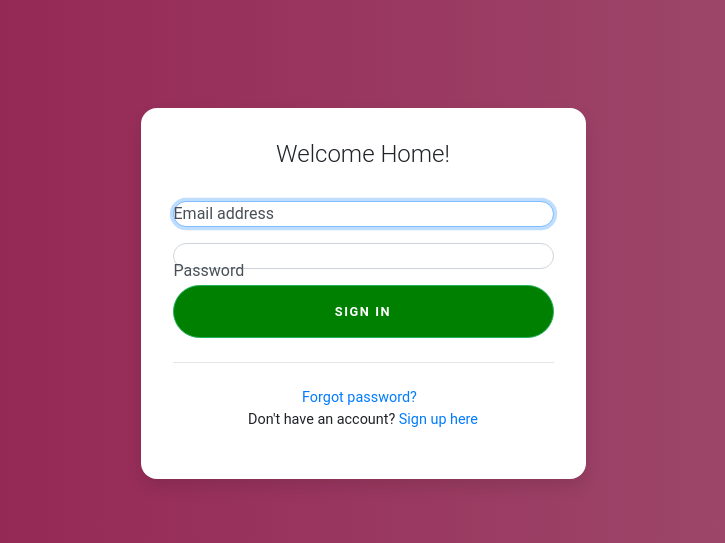
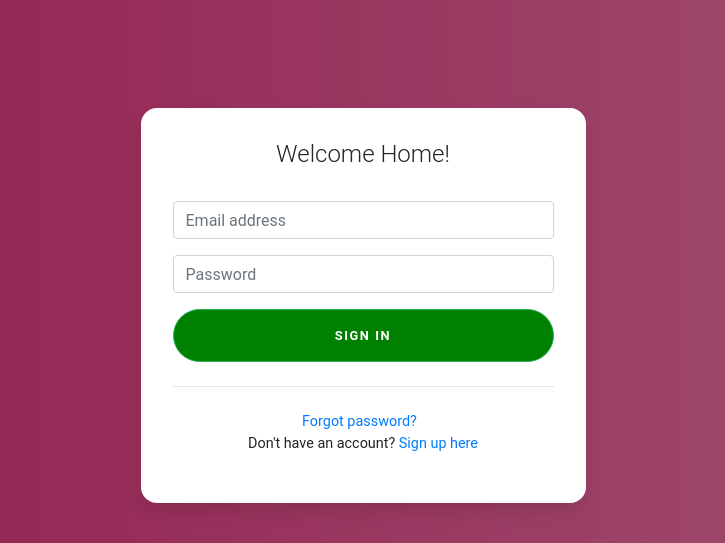
Before and after one commit to aboli-mahajan/ISDesign, a Flask app: page /login in a window 1280 px wide. Shown: the part 88-631 px from the top of the page, without its empty margins (277-1002 px from the left). Run offline with Flask 2, Linux system fonts and the light colour scheme; some libraries are stand-ins or nearby versions.

Commit message:
Login file changes. Only html file

```diff
--- a/templates/login.html
+++ b/templates/login.html
@@ -14,7 +14,7 @@
   <body>
 	  <div id="header">
     <div id="header-content">
-        <img class="center"  src="../Logosignin.png"/>
+        <img class="center"  src="static/images/Logosignin.png"/>
     </div>
 </div>
   <p>&nbsp;</p>
@@ -28,21 +28,21 @@
           <div class="card-body">
             <h5 class="card-title text-center">Welcome Home!</h5>
             <form class="form-signin" method="POST">
-              <div class="form-label-group">
+              <div class="form-group">
 
-                <label for="inputEmail">Email address</label>
-				  <input type="email" id="inputEmail" name="username" class="form-control" placeholder="Email address" required autofocus>
+
+                  <input type="email"  id="inputEmail" class="form-control" name="username" placeholder="Email address" required="required">
               </div>
 
-              <div class="form-label-group">
-                <label for="inputPassword" style="padding-top: 15px;">Password</label>
-				  <input type="password" name="pass" id="inputPassword" class="form-control" placeholder="Password" required>
+              <div class="form-group">
+
+                  <input type="password" id="inputPassword" class="form-control" name="pass" placeholder="Password" required="required">
               </div>
 
               <button id = "btn_signin" class="btn btn-lg btn-primary btn-block text-uppercase" type="submit">Sign in</button>
               <hr class="my-4">
 			  <div class = "passwordsignup">
-              <p><a href="https:www.google.com"> Forgot password? &nbsp;</a> <br/> Don't have an account? <a href="https:www.google.com"> Sign up here </a></p>
+              <p><a href="https:www.google.com"> Forgot password? &nbsp;</a> <br/> Don't have an account? <a href="register"> Sign up here </a></p>
 			  </div>
             </form>
           </div>
```
